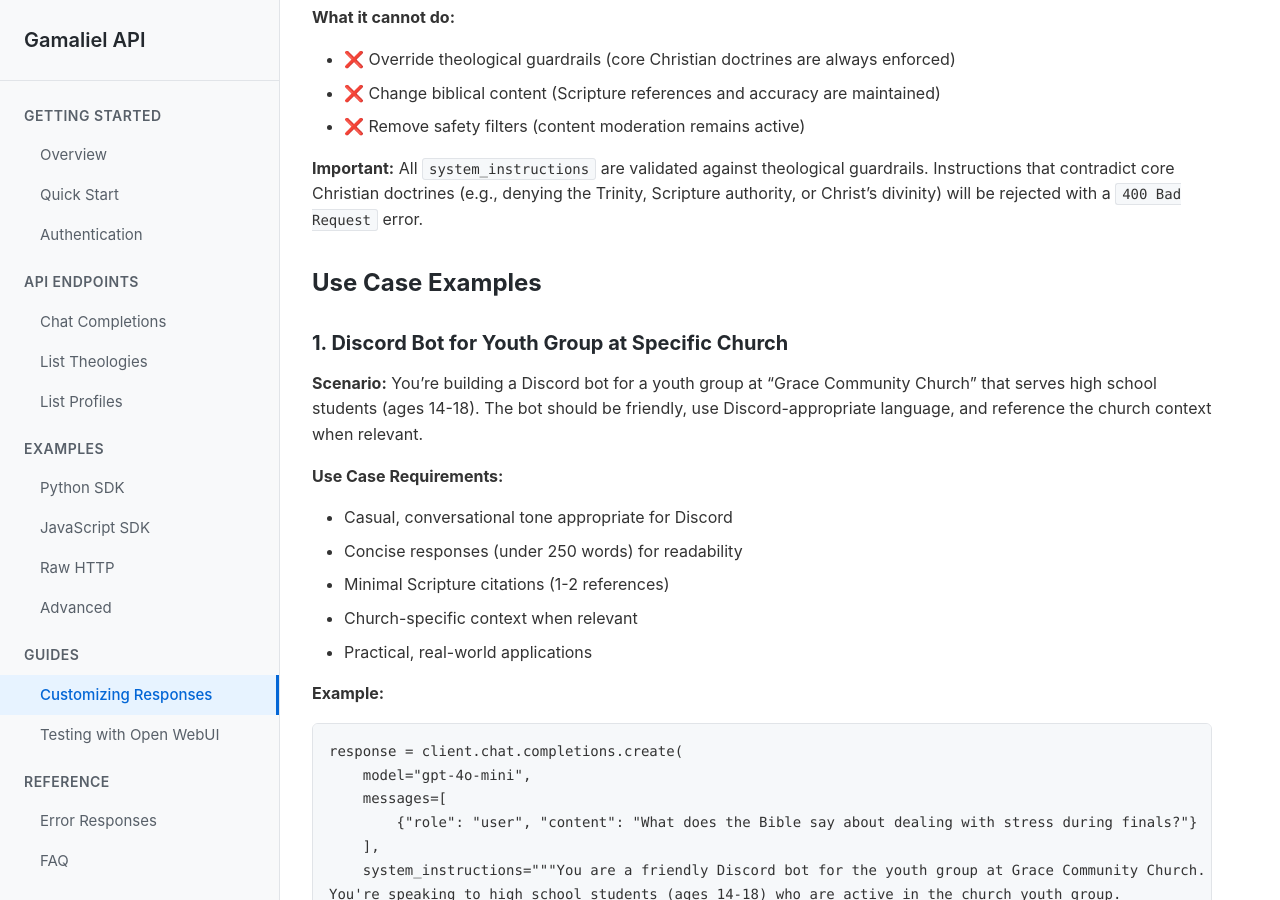
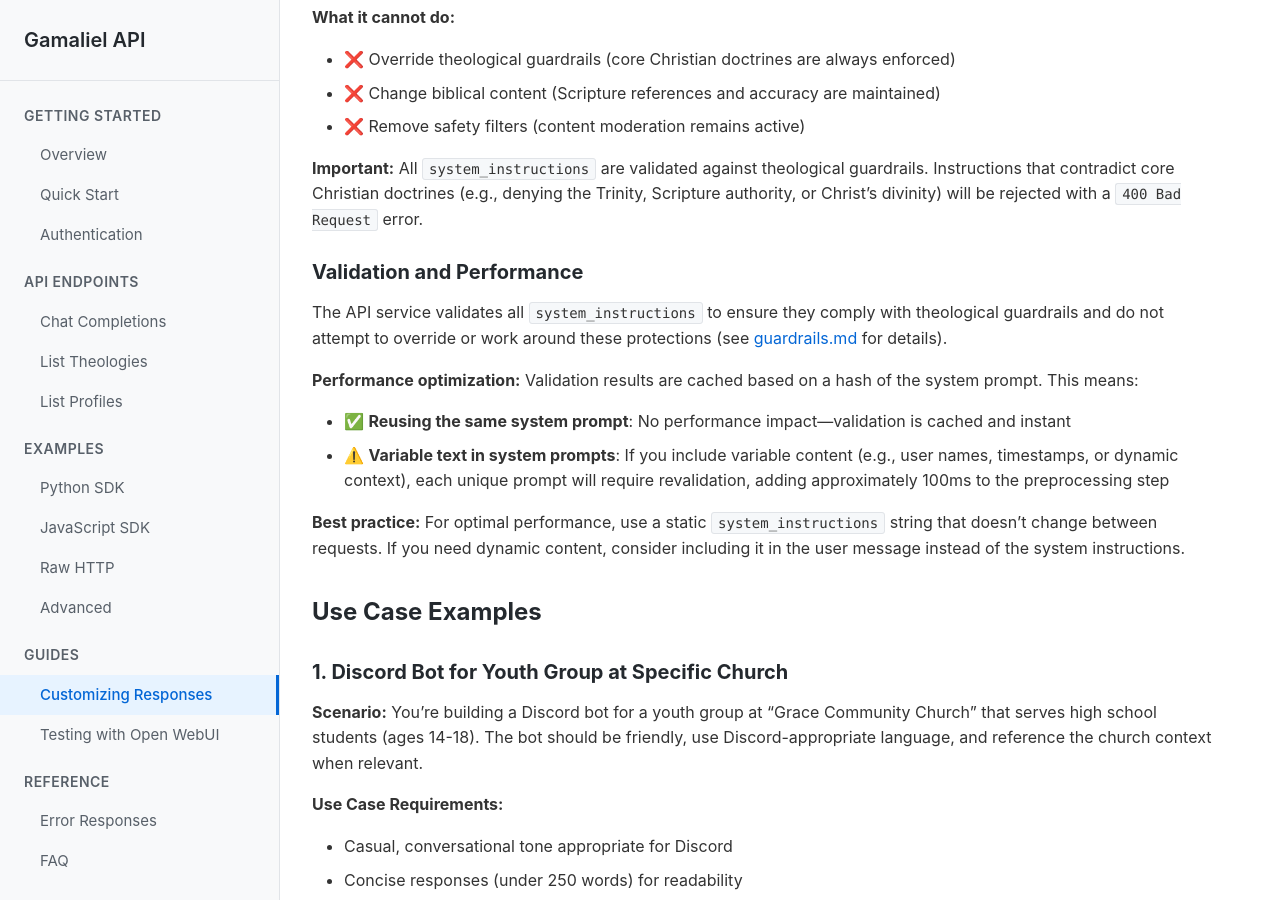
Before and after one commit to gamaliel-ai/gamaliel-api, a Jekyll site: the page built from docs/guides/customizing-responses.md, in a window 1280 px wide and 900 px high, scrolled down 450 px. Built offline with Jekyll 4.4.1, drawn with Linux system fonts in a browser that asks for light colours.

Commit message:
docs: add validation and performance note for system_instructions

```diff
--- a/docs/guides/customizing-responses.md
+++ b/docs/guides/customizing-responses.md
@@ -21,6 +21,16 @@ The `system_instructions` parameter allows you to customize the tone, format, an
 - ❌ Remove safety filters (content moderation remains active)
 
 **Important:** All `system_instructions` are validated against theological guardrails. Instructions that contradict core Christian doctrines (e.g., denying the Trinity, Scripture authority, or Christ's divinity) will be rejected with a `400 Bad Request` error.
+
+### Validation and Performance
+
+The API service validates all `system_instructions` to ensure they comply with theological guardrails and do not attempt to override or work around these protections (see [guardrails.md](../../gamaliel-prompts/guardrails.md) for details).
+
+**Performance optimization:** Validation results are cached based on a hash of the system prompt. This means:
+- ✅ **Reusing the same system prompt**: No performance impact—validation is cached and instant
+- ⚠️ **Variable text in system prompts**: If you include variable content (e.g., user names, timestamps, or dynamic context), each unique prompt will require revalidation, adding approximately 100ms to the preprocessing step
+
+**Best practice:** For optimal performance, use a static `system_instructions` string that doesn't change between requests. If you need dynamic content, consider including it in the user message instead of the system instructions.
 
 ## Use Case Examples
 
```
